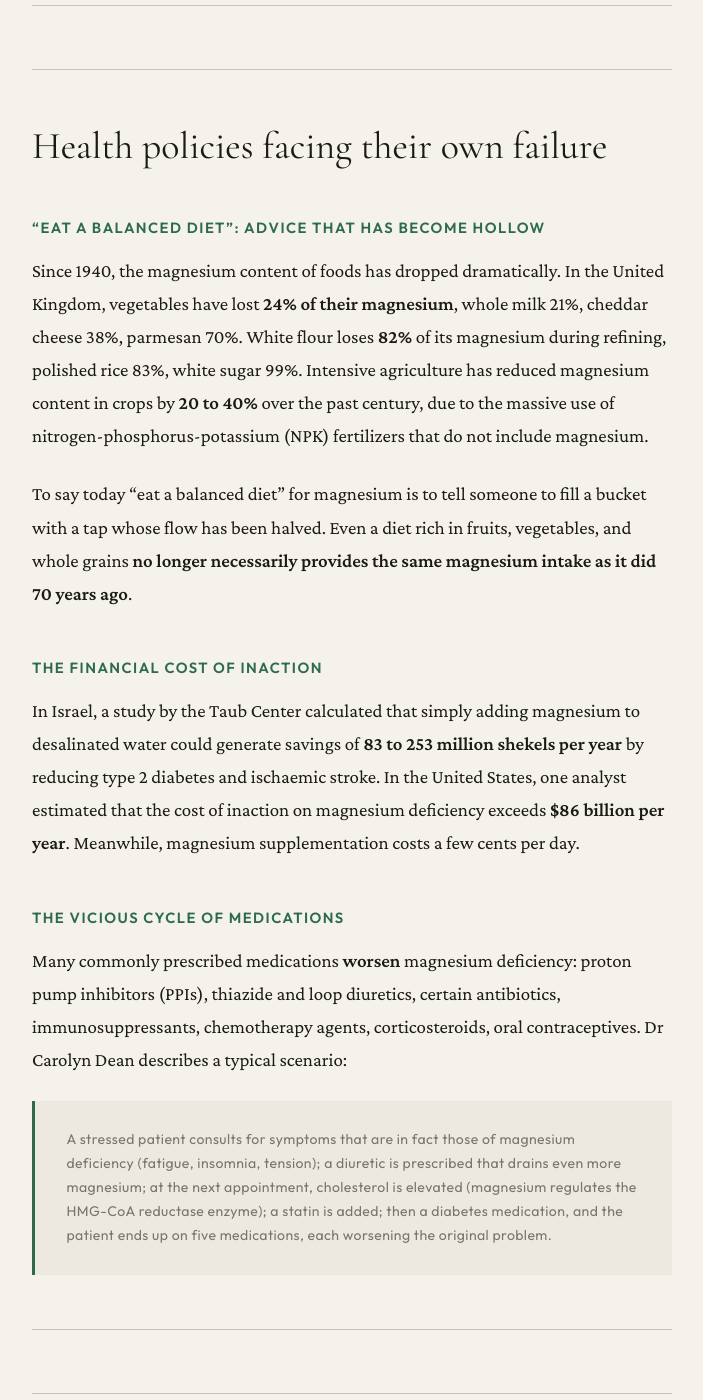
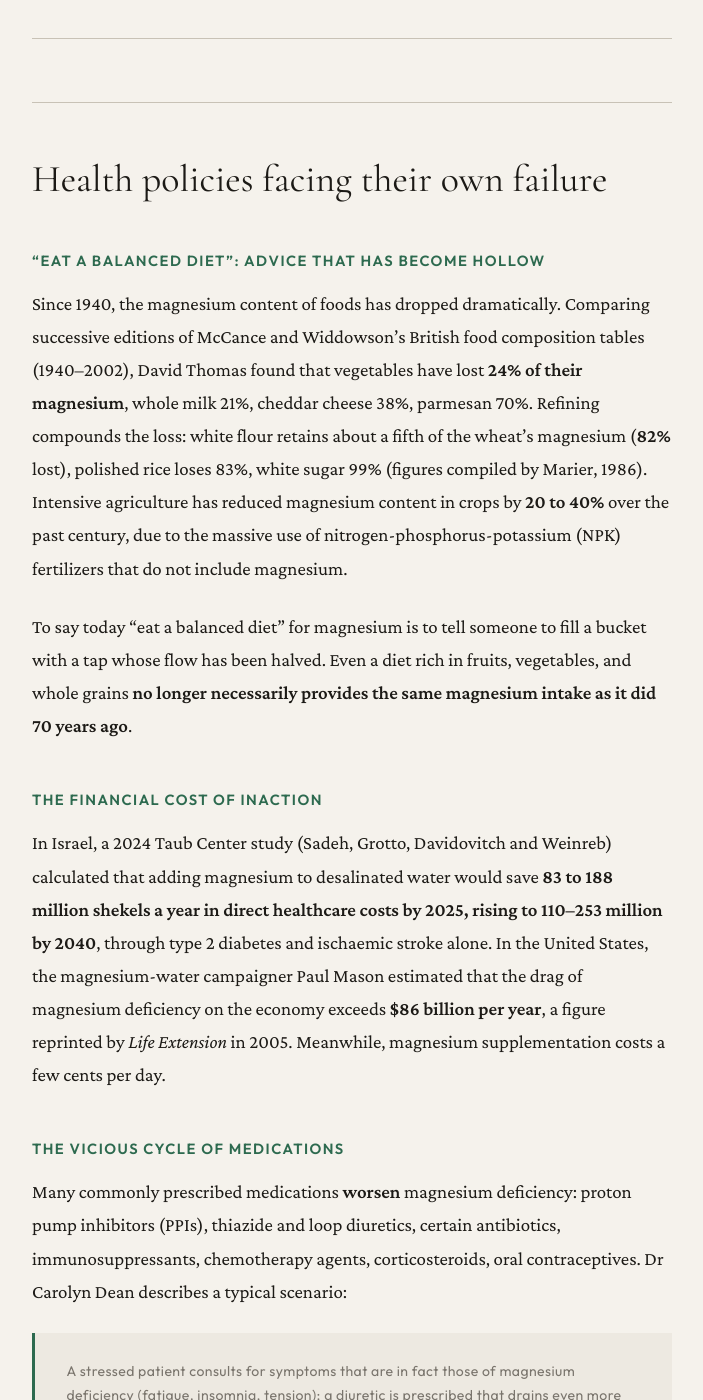
Before and after one commit to PerigGouanvic/physiological-rights, a Jekyll site: the page built from _rights/magnesium.md, in a window 1280 px wide and 1400 px high, scrolled down 6564 px. Shown: the whole window, without its empty margins (122-825 px from the left). Built offline with Jekyll 4.4.1, drawn with Linux system fonts in a browser that asks for light colours; some of the changed text lies outside the part shown.

Commit message:
fix(magnesium): scope of diabetic intake figure, Taub Center horizons, attribute food and cost figures
Co-Authored-By: Claude Opus 5.5 <noreply@anthropic.com>

```diff
--- a/_rights/magnesium.md
+++ b/_rights/magnesium.md
@@ -105,7 +105,7 @@ In the Nurses' Health Study, women in the highest quartile of plasma magnesium h
 
 ### Diabetes and metabolic syndrome
 
-Magnesium is involved in insulin signalling and glucose metabolism. An increase of 100 mg/day of magnesium is associated with a **15% reduction in the risk of type 2 diabetes**. Among diabetics, **88.6% consume less than the recommended intake** of magnesium.
+Magnesium is involved in insulin signalling and glucose metabolism. An increase of 100 mg/day of magnesium is associated with a **15% reduction in the risk of type 2 diabetes**. In one study of 210 diabetic patients, **88.6% consumed less than the recommended intake** of magnesium, and 37.1% were measurably hypomagnesaemic.
 
 ### Bone health
 
@@ -121,13 +121,13 @@ Magnesium is necessary for the conversion of tryptophan to serotonin (the "feel-
 
 ### "Eat a balanced diet": advice that has become hollow
 
-Since 1940, the magnesium content of foods has dropped dramatically. In the United Kingdom, vegetables have lost **24% of their magnesium**, whole milk 21%, cheddar cheese 38%, parmesan 70%. White flour loses **82%** of its magnesium during refining, polished rice 83%, white sugar 99%. Intensive agriculture has reduced magnesium content in crops by **20 to 40%** over the past century, due to the massive use of nitrogen-phosphorus-potassium (NPK) fertilizers that do not include magnesium.
+Since 1940, the magnesium content of foods has dropped dramatically. Comparing successive editions of McCance and Widdowson's British food composition tables (1940–2002), David Thomas found that vegetables have lost **24% of their magnesium**, whole milk 21%, cheddar cheese 38%, parmesan 70%. Refining compounds the loss: white flour retains about a fifth of the wheat's magnesium (**82%** lost), polished rice loses 83%, white sugar 99% (figures compiled by Marier, 1986). Intensive agriculture has reduced magnesium content in crops by **20 to 40%** over the past century, due to the massive use of nitrogen-phosphorus-potassium (NPK) fertilizers that do not include magnesium.
 
 To say today "eat a balanced diet" for magnesium is to tell someone to fill a bucket with a tap whose flow has been halved. Even a diet rich in fruits, vegetables, and whole grains **no longer necessarily provides the same magnesium intake as it did 70 years ago**.
 
 ### The financial cost of inaction
 
-In Israel, a study by the Taub Center calculated that simply adding magnesium to desalinated water could generate savings of **83 to 253 million shekels per year** by reducing type 2 diabetes and ischaemic stroke. In the United States, one analyst estimated that the cost of inaction on magnesium deficiency exceeds **$86 billion per year**. Meanwhile, magnesium supplementation costs a few cents per day.
+In Israel, a 2024 Taub Center study (Sadeh, Grotto, Davidovitch and Weinreb) calculated that adding magnesium to desalinated water would save **83 to 188 million shekels a year in direct healthcare costs by 2025, rising to 110–253 million by 2040**, through type 2 diabetes and ischaemic stroke alone. In the United States, the magnesium-water campaigner Paul Mason estimated that the drag of magnesium deficiency on the economy exceeds **$86 billion per year**, a figure reprinted by *Life Extension* in 2005. Meanwhile, magnesium supplementation costs a few cents per day.
 
 ### The vicious cycle of medications
 
@@ -235,3 +235,5 @@ A century of warnings, a nutrient whose deficit the routine test hides by constr
 37. Beach R — Modern miracle men — *Senate Document 264*, 74th Congress, 2nd session, 1936 — [Monthly Catalog, UNT](https://mocat.library.unt.edu/catalog/498-ch1012)
 38. Liebscher DH, Liebscher DE — About the misdiagnosis of magnesium deficiency — *J Am Coll Nutr* 2004;23(6):730S–731S — [PubMed](https://pubmed.ncbi.nlm.nih.gov/15637222/)
 39. Costello RB, Elin RJ, Rosanoff A, et al. — Perspective: the case for an evidence-based reference interval for serum magnesium: the time has come — *Adv Nutr* 2016;7(6):977–993 — [PMC](https://pmc.ncbi.nlm.nih.gov/articles/PMC5105038/)
+40. Thomas D — The mineral depletion of foods available to us as a nation (1940–2002): a review of the 6th edition of McCance and Widdowson — *Nutr Health* 2007;19(1–2):21–55 — [PubMed](https://pubmed.ncbi.nlm.nih.gov/18309763/)
+41. Marier JR — Magnesium content of the food supply in the modern-day world — *Magnesium* 1986;5(1):1–8 — [PubMed](https://pubmed.ncbi.nlm.nih.gov/3515057/)
```
